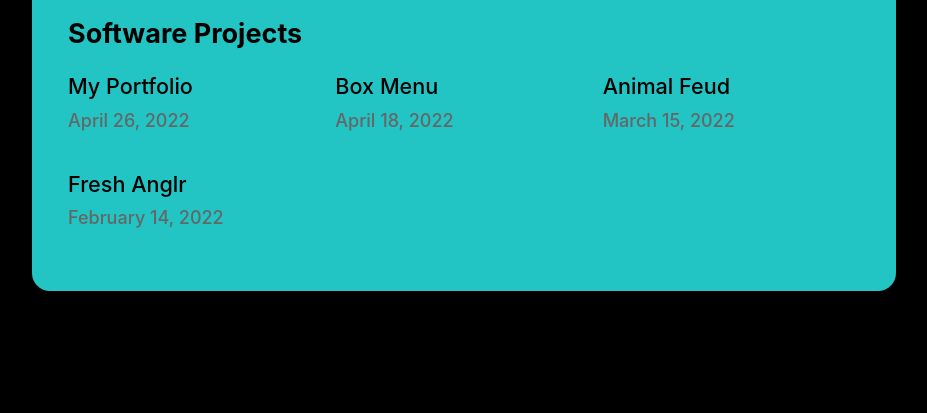
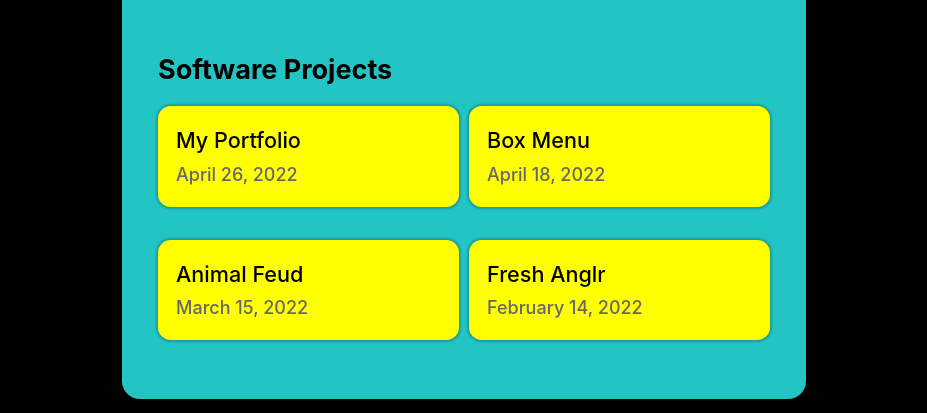
Before and after one commit to darnelldugger/nextjs-blog, a Next.js app: page / in a window 1280 px wide. Shown: the part 1462-1875 px from the top of the page, without its empty margins (176-1103 px from the left). Built offline with nearby package versions, Linux system fonts and the light colour scheme.

Commit message:
add shadow box to prject title

```diff
--- a/components/layout.module.css
+++ b/components/layout.module.css
@@ -1,5 +1,5 @@
 .container {
-  max-width: 50rem;
+  max-width: 40rem;
   padding: 0 1rem;
   margin: 1rem auto 6rem;
 
--- a/pages/index.js
+++ b/pages/index.js
@@ -30,17 +30,19 @@ export default function Home({ allPostsData }) {
           <h2 className={utilStyles.headingLg}>Software Projects</h2>
           <ul className={utilStyles.list}>
             {allPostsData.map(({ id, date, title }) => (
-              <li className={`${utilStyles.listItem} ${utilStyles.aColorBlk}`} key={id}>
-                <Link href={`/posts/${id}`}>
+            <Link href={`/posts/${id}`}>
                   <a
                   className={utilStyles.aColorBlk}
-                  >{title}</a>
-                </Link>
+                  >
+              <li className={`${utilStyles.listItem} ${utilStyles.aColorBlk}`} key={id}>
+                  {title}
                 <br />
                 <small className={utilStyles.lightText}>
                   <Date dateString={date} />
                 </small>
               </li>
+              </a>
+                </Link>
             ))}
           </ul>
         </section>
--- a/styles/utils.module.css
+++ b/styles/utils.module.css
@@ -42,7 +42,7 @@
   padding: 0;
   margin: 0;
   display: grid;
-  grid-template-columns: 1fr 1fr 1fr;
+  grid-template-columns: 1fr 1fr;
   grid-row-gap: 10px;
   grid-column-gap: 10px;
 }
@@ -61,7 +61,10 @@
 
 .listItem {
   margin: 0 0 1.25rem;
-
+  background-color: yellow;
+  padding: 1rem;
+  border-radius: .7rem;
+  box-shadow: 0px 0px 2px 2px rgba(.2, .2, .2, .2);
 }
 
 .lightText {
```
